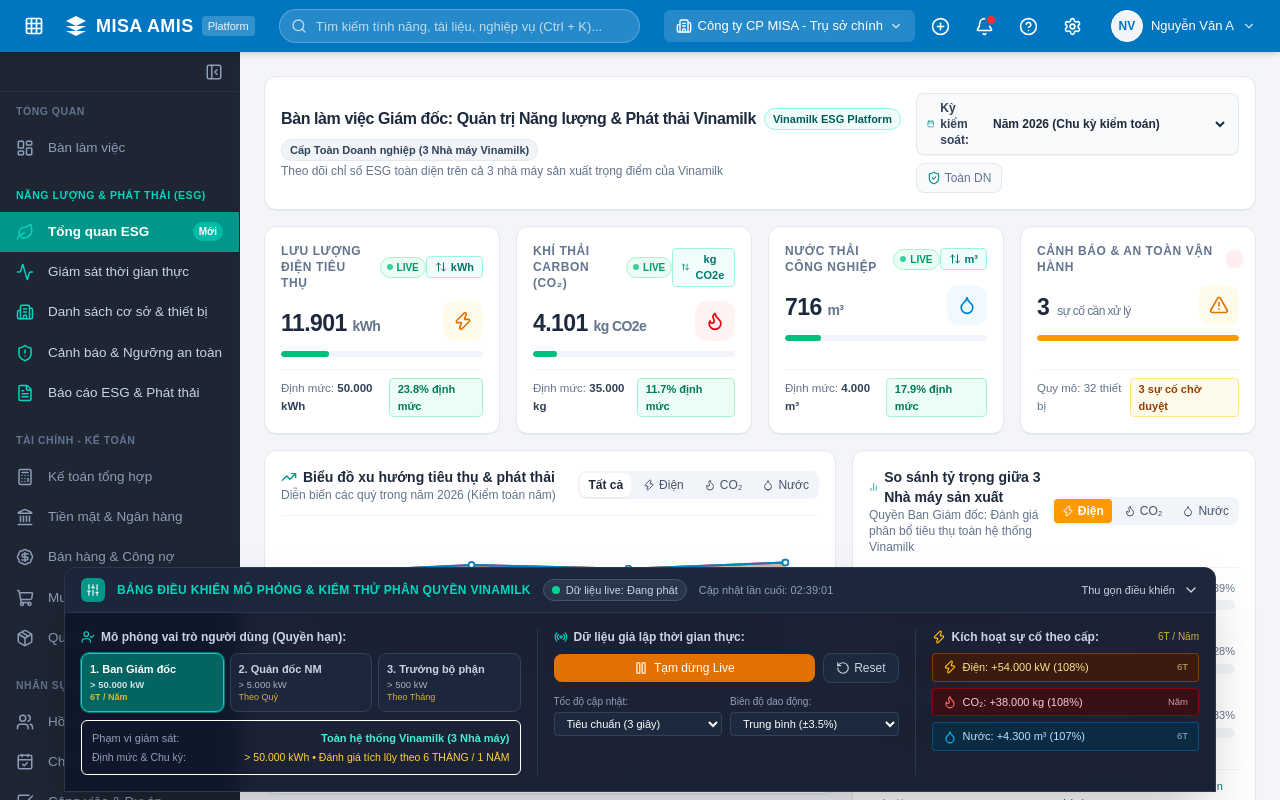
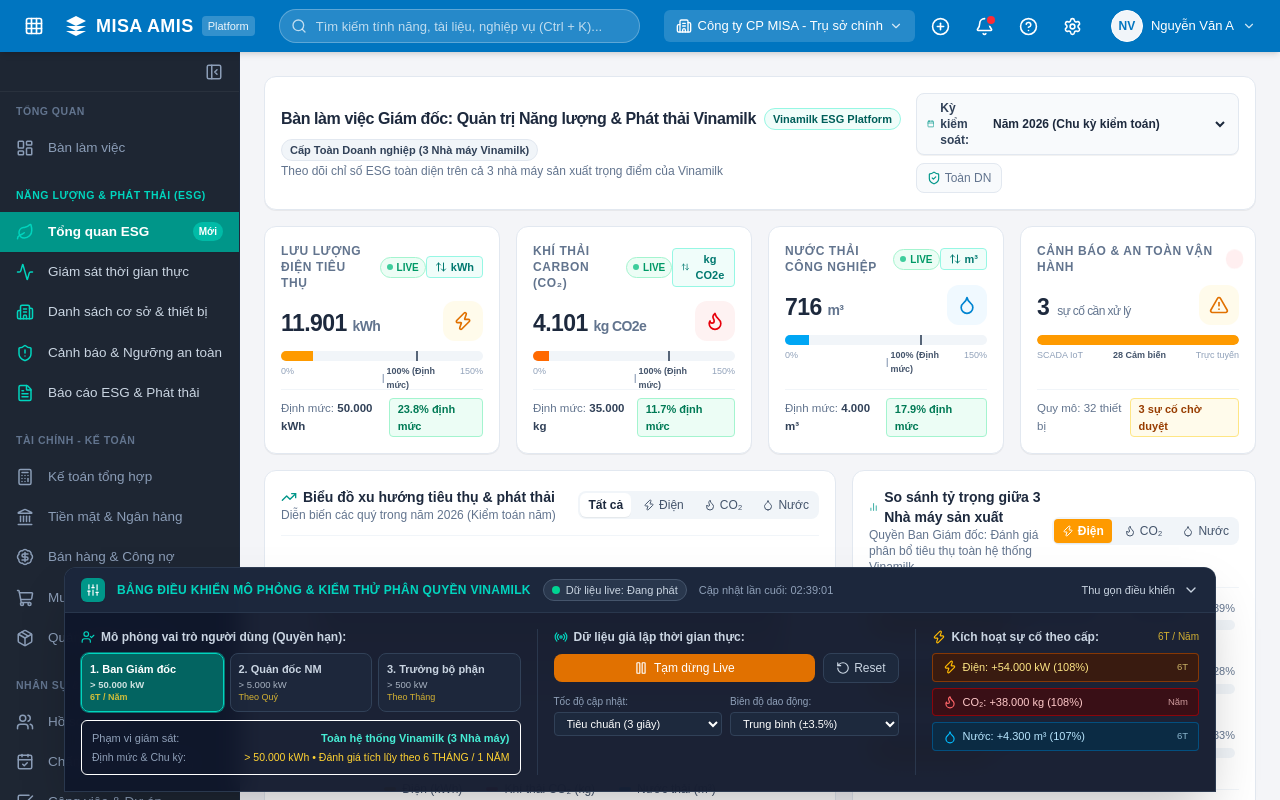
Before and after one commit to phanchauthieukhang/misa-amis-simulator, a Next.js app: page / in a window 1280 px wide. Built offline with nearby package versions, Linux system fonts and the light colour scheme.

Commit message:
feat(dashboard): scale measurement bars to 150% with 100% quota marker and red overflow indicator

```diff
--- a/src/components/esg/ESGStatsCards.tsx
+++ b/src/components/esg/ESGStatsCards.tsx
@@ -3,6 +3,60 @@
 import React from 'react';
 import { useESGSimulation } from '@/context/ESGSimulationContext';
 import { Zap, Flame, Droplet, AlertTriangle, ArrowUpDown } from 'lucide-react';
+
+interface QuotaProgressBarProps {
+  ratio: number;
+  baseColor: string;
+}
+
+const QuotaProgressBar: React.FC<QuotaProgressBarProps> = ({ ratio, baseColor }) => {
+  // 150% Max Scale: 100% standard quota sits exactly at (100 / 150) = 66.67% width
+  const isOver = ratio > 1.0;
+  const baseWidthPct = Math.min(66.67, (Math.min(ratio, 1.0) / 1.5) * 100);
+  const excessWidthPct = isOver
+    ? Math.min(33.33, ((Math.min(ratio, 1.5) - 1.0) / 1.5) * 100)
+    : 0;
+
+  return (
+    <div className="space-y-1 mt-2.5">
+      {/* 150% Scale Gauge Track */}
+      <div className="relative w-full bg-slate-100 h-2.5 rounded-full overflow-hidden flex">
+        {/* Base Segment: 0% up to 100% */}
+        <div
+          className={`h-full transition-all duration-300 ${baseColor}`}
+          style={{ width: `${baseWidthPct}%` }}
+        />
+
+        {/* Excess Segment: Beyond 100% up to 150% (highlighted in prominent RED) */}
+        {isOver && (
+          <div
+            className="h-full bg-red-600 transition-all duration-300 animate-pulse"
+            style={{ width: `${excessWidthPct}%` }}
+          />
+        )}
+
+        {/* 100% Standard Quota Marker */}
+        <div
+          className="absolute top-0 bottom-0 w-0.5 bg-slate-700/80 z-10"
+          style={{ left: '66.67%' }}
+          title="Ngưỡng định mức tiêu chuẩn 100%"
+        />
+      </div>
+
+      {/* Scale Tick Labels */}
+      <div className="relative w-full h-3 text-[9px] font-mono text-slate-400 select-none">
+        <span className="absolute left-0">0%</span>
+        <span
+          className="absolute -translate-x-1/2 font-bold text-slate-600 flex items-center gap-0.5"
+          style={{ left: '66.67%' }}
+        >
+          <span className="text-slate-400">|</span> 100% (Định mức)
+        </span>
+        <span className="absolute right-0">150%</span>
+      </div>
+    </div>
+  );
+};
 
 export const ESGStatsCards: React.FC = () => {
   const {
@@ -116,15 +170,8 @@
             </div>
           </div>
 
-          {/* Progress Bar vs Quota */}
-          <div className="w-full bg-slate-100 h-1.5 rounded-full overflow-hidden mt-2.5">
-            <div
-              className={`h-full rounded-full transition-all duration-300 ${
-                powerRatio >= 1.0 ? 'bg-red-500' : powerRatio >= 0.8 ? 'bg-amber-500' : 'bg-emerald-500'
-              }`}
-              style={{ width: `${Math.min(100, Math.max(3, powerRatio * 100))}%` }}
-            />
-          </div>
+          {/* 150% Scale Gauge with 100% Marker */}
+          <QuotaProgressBar ratio={powerRatio} baseColor="bg-amber-500" />
         </div>
 
         {/* Standard Quota & Percentage */}
@@ -170,15 +217,8 @@
             </div>
           </div>
 
-          {/* Progress Bar vs Quota */}
-          <div className="w-full bg-slate-100 h-1.5 rounded-full overflow-hidden mt-2.5">
-            <div
-              className={`h-full rounded-full transition-all duration-300 ${
-                co2Ratio >= 1.0 ? 'bg-red-500' : co2Ratio >= 0.8 ? 'bg-amber-500' : 'bg-emerald-500'
-              }`}
-              style={{ width: `${Math.min(100, Math.max(3, co2Ratio * 100))}%` }}
-            />
-          </div>
+          {/* 150% Scale Gauge with 100% Marker */}
+          <QuotaProgressBar ratio={co2Ratio} baseColor="bg-orange-500" />
         </div>
 
         {/* Standard Quota & Percentage */}
@@ -224,15 +264,8 @@
             </div>
           </div>
 
-          {/* Progress Bar vs Quota */}
-          <div className="w-full bg-slate-100 h-1.5 rounded-full overflow-hidden mt-2.5">
-            <div
-              className={`h-full rounded-full transition-all duration-300 ${
-                waterRatio >= 1.0 ? 'bg-red-500' : waterRatio >= 0.8 ? 'bg-amber-500' : 'bg-emerald-500'
-              }`}
-              style={{ width: `${Math.min(100, Math.max(3, waterRatio * 100))}%` }}
-            />
-          </div>
+          {/* 150% Scale Gauge with 100% Marker */}
+          <QuotaProgressBar ratio={waterRatio} baseColor="bg-sky-500" />
         </div>
 
         {/* Standard Quota & Percentage */}
@@ -264,14 +297,19 @@
             </div>
           </div>
 
-          {/* Progress/status bar */}
-          <div className="w-full bg-slate-100 h-1.5 rounded-full overflow-hidden mt-2.5">
+          {/* Status bar */}
+          <div className="w-full bg-slate-100 h-2.5 rounded-full overflow-hidden mt-2.5">
             <div
               className={`h-full rounded-full transition-all duration-300 ${
                 scopedTotals.alertCount > 0 ? 'bg-amber-500' : 'bg-emerald-500'
               }`}
               style={{ width: '100%' }}
             />
+          </div>
+          <div className="flex items-center justify-between text-[9px] font-mono text-slate-400 mt-1 select-none">
+            <span>SCADA IoT</span>
+            <span className="font-semibold text-slate-600">28 Cảm biến</span>
+            <span>Trực tuyến</span>
           </div>
         </div>
 
```
